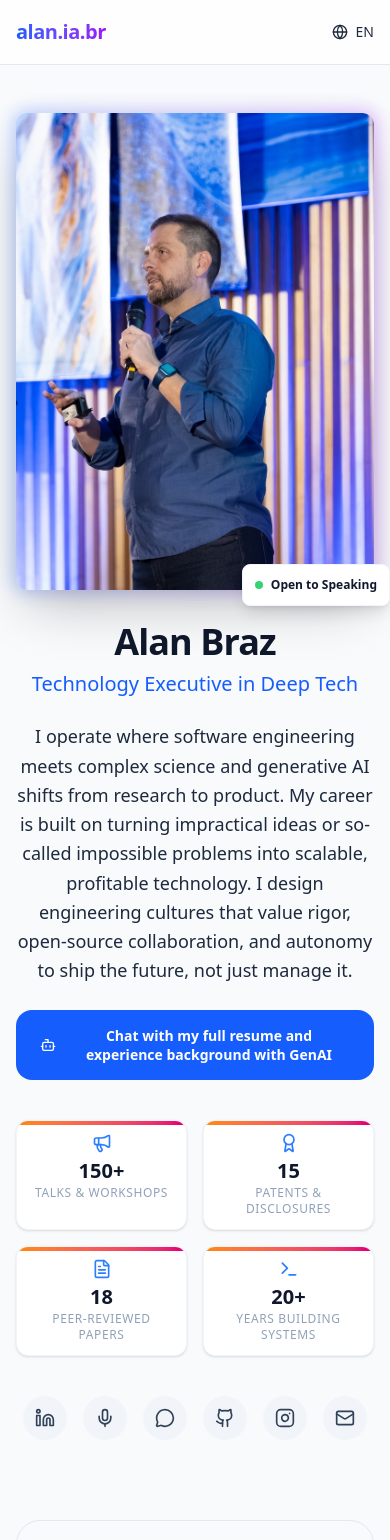
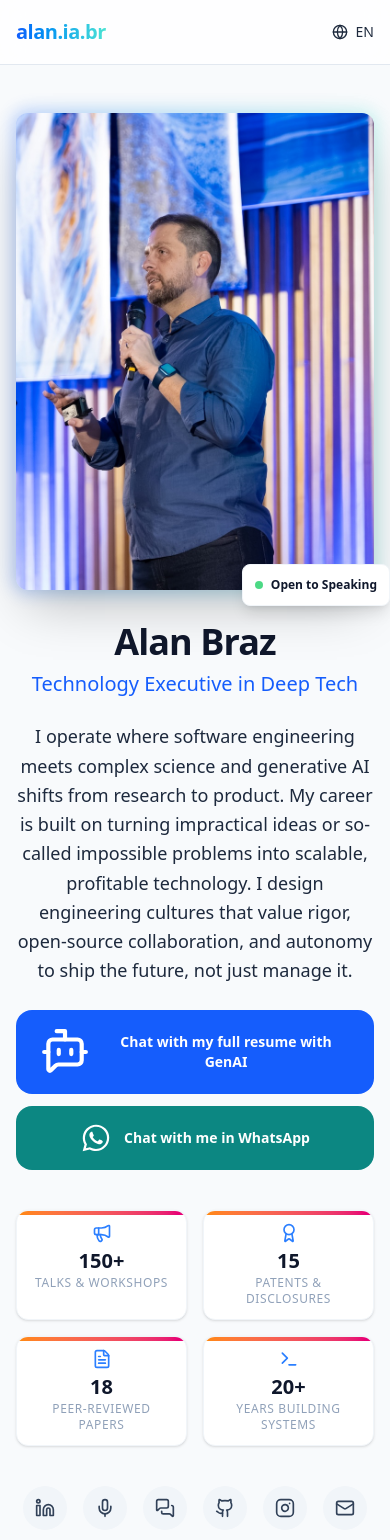
Before and after one commit to alanbraz/alanbraz.github.io, a React (Vite) app: page / in a window 390 px wide. Shown: the top 1540 px of the page. Built offline with nearby package versions, Linux system fonts and the light colour scheme.

Commit message:
icons and colors

```diff
--- a/output.css
+++ b/output.css
@@ -44,6 +44,26 @@
     --color-slate-900: oklch(20.8% 0.042 265.755);
     --color-slate-950: oklch(12.9% 0.042 264.695);
     --color-white: #fff;
+    --color-navy-50: #f3f6fb;
+    --color-navy-100: #e6edf8;
+    --color-navy-200: #c5d5ef;
+    --color-navy-300: #9bb3de;
+    --color-navy-400: #6d8fc8;
+    --color-navy-500: #3f66a8;
+    --color-navy-600: #2f4f86;
+    --color-navy-700: #263f6b;
+    --color-navy-800: #1f3357;
+    --color-navy-900: #182844;
+    --color-teal-50: #e6fffa;
+    --color-teal-100: #b8fff0;
+    --color-teal-200: #7ff7e4;
+    --color-teal-300: #4be3d3;
+    --color-teal-400: #2bc7ba;
+    --color-teal-500: #12a89f;
+    --color-teal-600: #0c8782;
+    --color-teal-700: #0f6b68;
+    --color-teal-800: #0f5554;
+    --color-teal-900: #0b3f3f;
     --spacing: 0.25rem;
     --container-2xl: 42rem;
     --container-3xl: 48rem;
@@ -90,6 +110,48 @@
     --default-mono-font-family: var(--font-mono);
   }
 }
+@layer utilities {
+  .text-navy-50 { color: var(--color-navy-50); }
+  .text-navy-100 { color: var(--color-navy-100); }
+  .text-navy-200 { color: var(--color-navy-200); }
+  .text-navy-300 { color: var(--color-navy-300); }
+  .text-navy-400 { color: var(--color-navy-400); }
+  .text-navy-500 { color: var(--color-navy-500); }
+  .text-navy-600 { color: var(--color-navy-600); }
+  .text-navy-700 { color: var(--color-navy-700); }
+  .text-navy-800 { color: var(--color-navy-800); }
+  .text-navy-900 { color: var(--color-navy-900); }
+  .bg-navy-50 { background-color: var(--color-navy-50); }
+  .bg-navy-100 { background-color: var(--color-navy-100); }
+  .bg-navy-200 { background-color: var(--color-navy-200); }
+  .bg-navy-300 { background-color: var(--color-navy-300); }
+  .bg-navy-400 { background-color: var(--color-navy-400); }
+  .bg-navy-500 { background-color: var(--color-navy-500); }
+  .bg-navy-600 { background-color: var(--color-navy-600); }
+  .bg-navy-700 { background-color: var(--color-navy-700); }
+  .bg-navy-800 { background-color: var(--color-navy-800); }
+  .bg-navy-900 { background-color: var(--color-navy-900); }
+  .text-teal-50 { color: var(--color-teal-50); }
+  .text-teal-100 { color: var(--color-teal-100); }
+  .text-teal-200 { color: var(--color-teal-200); }
+  .text-teal-300 { color: var(--color-teal-300); }
+  .text-teal-400 { color: var(--color-teal-400); }
+  .text-teal-500 { color: var(--color-teal-500); }
+  .text-teal-600 { color: var(--color-teal-600); }
+  .text-teal-700 { color: var(--color-teal-700); }
+  .text-teal-800 { color: var(--color-teal-800); }
+  .text-teal-900 { color: var(--color-teal-900); }
+  .bg-teal-50 { background-color: var(--color-teal-50); }
+  .bg-teal-100 { background-color: var(--color-teal-100); }
+  .bg-teal-200 { background-color: var(--color-teal-200); }
+  .bg-teal-300 { background-color: var(--color-teal-300); }
+  .bg-teal-400 { background-color: var(--color-teal-400); }
+  .bg-teal-500 { background-color: var(--color-teal-500); }
+  .bg-teal-600 { background-color: var(--color-teal-600); }
+  .bg-teal-700 { background-color: var(--color-teal-700); }
+  .bg-teal-800 { background-color: var(--color-teal-800); }
+  .bg-teal-900 { background-color: var(--color-teal-900); }
+}
 @layer base {
   *, ::after, ::before, ::backdrop, ::file-selector-button {
     box-sizing: border-box;
@@ -556,6 +618,12 @@
   .bg-purple-200 {
     background-color: var(--color-purple-200);
   }
+  .bg-purple-500 {
+    background-color: var(--color-purple-500);
+  }
+  .bg-purple-600 {
+    background-color: var(--color-purple-600);
+  }
   .bg-slate-50 {
     background-color: var(--color-slate-50);
   }
@@ -617,6 +685,22 @@
   }
   .to-purple-700 {
     --tw-gradient-to: var(--color-purple-700);
+    --tw-gradient-stops: var(--tw-gradient-via-stops, var(--tw-gradient-position), var(--tw-gradient-from) var(--tw-gradient-from-position), var(--tw-gradient-to) var(--tw-gradient-to-position));
+  }
+  .to-teal-300 {
+    --tw-gradient-to: var(--color-teal-300);
+    --tw-gradient-stops: var(--tw-gradient-via-stops, var(--tw-gradient-position), var(--tw-gradient-from) var(--tw-gradient-from-position), var(--tw-gradient-to) var(--tw-gradient-to-position));
+  }
+  .to-teal-600 {
+    --tw-gradient-to: var(--color-teal-600);
+    --tw-gradient-stops: var(--tw-gradient-via-stops, var(--tw-gradient-position), var(--tw-gradient-from) var(--tw-gradient-from-position), var(--tw-gradient-to) var(--tw-gradient-to-position));
+  }
+  .to-teal-700 {
+    --tw-gradient-to: var(--color-teal-700);
+    --tw-gradient-stops: var(--tw-gradient-via-stops, var(--tw-gradient-position), var(--tw-gradient-from) var(--tw-gradient-from-position), var(--tw-gradient-to) var(--tw-gradient-to-position));
+  }
+  .to-teal-900 {
+    --tw-gradient-to: var(--color-teal-900);
     --tw-gradient-stops: var(--tw-gradient-via-stops, var(--tw-gradient-position), var(--tw-gradient-from) var(--tw-gradient-from-position), var(--tw-gradient-to) var(--tw-gradient-to-position));
   }
   .bg-clip-text {
--- a/src/App.jsx
+++ b/src/App.jsx
@@ -14,24 +14,23 @@ import {
   Code,
   Terminal,
   ExternalLink,
-  Cpu,
   GraduationCap,
   MessageSquare,
-  Bot,
+  BotMessageSquare,
   Rss,
   Play,
   Radio,
   Video,
   Megaphone,
   Instagram,
-  Music,
-  MessageCircle
+  MessagesSquare
 } from 'lucide-react';
 import speakerImg from './assets/speaker.jpg';
 
 // --- Data & Content Configuration ---
 // const RESUME_CHAT_URL = "https://chatgpt.com/g/g-69246c1df0ec8191b36d8d7a8b84c249-alan-braz-liderando-transformacoes-com-ia";
 const RESUME_CHAT_URL = "https://cv.alanbraz.com.br";
+const WHATSAPP_CHAT_URL = "https://api.whatsapp.com/send?phone=5519999850853&text=Olá vi o seu site e gostaria de conversar sobre uma palestra com Alan Braz";
 
 const DATA = {
   en: {
@@ -53,7 +52,8 @@ const DATA = {
       role: "Technology Executive in Deep Tech",
       subrole: "Where software engineering, applied science, and business value converge.",
       cta: "See how I build defensible technology",
-      resume_chat: "Chat with my full resume and experience background with GenAI"
+      resume_chat: "Chat with my full resume with GenAI",
+      whatsapp_cta: "Chat with me in WhatsApp"
     },
     about: {
       title: "Engineering for Market Impact",
@@ -140,7 +140,7 @@ const DATA = {
           desc: "Deconstructing how frontier AI becomes enterprise advantage. Field-tested conversations on architecture, governance, and operating models.",
           tags: ["Podcast", "AI", "Strategy"],
           link: "https://podcast.ia.br",
-          icon: <Mic size={24} className="text-purple-500" />
+          icon: <Mic size={24} className="text-teal-500" />
         },
         {
           title: "AIMMX",
@@ -218,7 +218,8 @@ const DATA = {
       role: "Executivo de Tecnologia em Deep Tech",
       // subrole: "Onde engenharia de software, ciência aplicada e negócio se encontram.",
       cta: "Veja como construo tecnologia defensável",
-      resume_chat: "Converse com meu currículo completo com GenAI"
+      resume_chat: "Converse com meu currículo completo com GenAI",
+      whatsapp_cta: "Fale comigo no WhatsApp"
     },
     about: {
       title: "Engenharia para Impacto de Mercado",
@@ -305,7 +306,7 @@ const DATA = {
           desc: "Dissecando como IA de fronteira vira vantagem empresarial. Conversas testadas em campo sobre arquitetura, governança e modelos operacionais.",
           tags: ["Podcast", "IA", "Estratégia"],
           link: "https://podcast.ia.br",
-          icon: <Mic size={24} className="text-purple-500" />
+          icon: <Mic size={24} className="text-teal-500" />
         },
         {
           title: "AIMMX",
@@ -456,7 +457,7 @@ const PodcastFeed = ({ lang }) => {
       ) : (
         <div className="grid gap-4">
           {episodes.map((episode, i) => (
-            <div key={i} className="group bg-white dark:bg-slate-800 p-6 rounded-2xl shadow-sm border border-slate-100 dark:border-slate-700 hover:border-purple-500 dark:hover:border-purple-500 transition-all">
+            <div key={i} className="group bg-white dark:bg-slate-800 p-6 rounded-2xl shadow-sm border border-slate-100 dark:border-slate-700 hover:border-teal-500 dark:hover:border-teal-500 transition-all">
               <div className="flex flex-col md:flex-row gap-6 items-start">
 
                 {/* Thumbnail or Date Box Fallback */}
@@ -467,7 +468,7 @@ const PodcastFeed = ({ lang }) => {
                     className="hidden md:block w-32 h-32 object-cover rounded-xl shadow-md shrink-0"
                   />
                 ) : (
-                  <div className="hidden md:flex flex-col items-center justify-center w-32 h-32 bg-purple-100 dark:bg-purple-900/30 rounded-xl text-purple-700 dark:text-purple-300 shrink-0">
+                  <div className="hidden md:flex flex-col items-center justify-center w-32 h-32 bg-teal-100 dark:bg-teal-900/30 rounded-xl text-teal-700 dark:text-teal-300 shrink-0">
                      <span className="text-xs font-bold uppercase">{new Date(episode.pubDate).toLocaleString(lang, { month: 'short' })}</span>
                      <span className="text-3xl font-bold">{new Date(episode.pubDate).getDate()}</span>
                   </div>
@@ -480,7 +481,7 @@ const PodcastFeed = ({ lang }) => {
                      <span className="hidden md:inline">{t.subtitle}</span>
                   </div>
 
-                  <h3 className="text-lg font-bold text-slate-900 dark:text-white group-hover:text-purple-600 dark:group-hover:text-purple-400 transition-colors">
+                  <h3 className="text-lg font-bold text-slate-900 dark:text-white group-hover:text-teal-600 dark:group-hover:text-teal-400 transition-colors">
                     {episode.title}
                   </h3>
 
@@ -492,9 +493,9 @@ const PodcastFeed = ({ lang }) => {
                     href={episode.link}
                     target="_blank"
                     rel="noopener noreferrer"
-                    className="inline-flex items-center gap-2 text-sm font-bold text-purple-600 dark:text-purple-400 mt-2 hover:gap-3 transition-all"
+                    className="inline-flex items-center gap-2 text-sm font-bold text-teal-600 dark:text-teal-400 mt-2 hover:gap-3 transition-all"
                   >
-                    <div className="p-1.5 bg-purple-100 dark:bg-purple-900 rounded-full">
+                    <div className="p-1.5 bg-teal-100 dark:bg-teal-900 rounded-full">
                       <Play size={12} fill="currentColor" />
                     </div>
                     {t.listen}
@@ -607,7 +608,7 @@ export default function AlanBrazPortfolio() {
         {/* Navbar */}
         <nav className="sticky top-0 z-50 backdrop-blur-md bg-white/80 dark:bg-slate-950/80 border-b border-slate-200 dark:border-slate-800">
           <div className="max-w-5xl mx-auto px-4 sm:px-6 h-16 flex justify-between items-center">
-            <span className="font-bold text-xl tracking-tight bg-gradient-to-r from-blue-600 to-purple-600 bg-clip-text text-transparent">
+            <span className="font-bold text-xl tracking-tight bg-gradient-to-r from-blue-600 to-teal-300 bg-clip-text text-transparent">
               alan.ia.br
             </span>
 
@@ -634,7 +635,7 @@ export default function AlanBrazPortfolio() {
           {/* Hero Section */}
           <section className="flex flex-col md:flex-row gap-8 md:gap-16 items-center md:items-start">
             <div className="w-full md:w-1/3 shrink-0 relative group">
-              <div className="absolute -inset-1 bg-gradient-to-r from-blue-600 to-purple-600 rounded-2xl blur opacity-25 group-hover:opacity-50 transition duration-1000"></div>
+              <div className="absolute -inset-1 bg-gradient-to-r from-blue-600 to-teal-300 rounded-2xl blur opacity-25 group-hover:opacity-50 transition duration-1000"></div>
               <div className="relative aspect-[3/4] w-full rounded-xl overflow-hidden shadow-2xl">
                 <img
                   src={speakerImg}
@@ -649,8 +650,9 @@ export default function AlanBrazPortfolio() {
               {/* Floating Badge */}
               <div className="absolute -bottom-4 -right-4 bg-white dark:bg-slate-800 p-3 rounded-lg shadow-lg flex items-center gap-2 border border-slate-100 dark:border-slate-700">
                  <div className="w-2 h-2 bg-green-500 rounded-full animate-pulse"></div>
-                 <span className="text-xs font-bold text-slate-900 dark:text-white">Open to Speaking</span>
+                 <span className="text-xs font-bold text-slate-900 dark:text-white">{(lang === 'en' ? 'Open to Speaking' : 'Contrate para palestras')}</span>
               </div>
+
             </div>
 
             <div className="flex-1 text-center md:text-left space-y-6">
@@ -670,15 +672,32 @@ export default function AlanBrazPortfolio() {
                 {t.about.text}
               </p>
 
+              <div className="flex flex-col sm:flex-row gap-3 w-full">
                 <a
                   href={RESUME_CHAT_URL}
                   target="_blank"
                   rel="noopener noreferrer"
-                className="inline-flex items-center justify-center gap-3 px-6 py-4 rounded-2xl bg-blue-600 dark:bg-blue-500 text-white font-semibold hover:shadow-lg hover:-translate-y-0.5 transition-all w-full md:w-auto text-center"
+                  className="inline-flex items-center justify-center gap-3 px-6 py-4 rounded-2xl bg-blue-600 dark:bg-blue-500 text-white font-semibold hover:shadow-lg hover:-translate-y-0.5 transition-all w-full sm:w-auto text-center"
                 >
-                <Bot size={26} aria-hidden="true" />
+                  <BotMessageSquare size={52} aria-hidden="true" />
                   <span className="text-sm leading-snug">{t.hero.resume_chat}</span>
                 </a>
+
+                <a
+                  href={WHATSAPP_CHAT_URL}
+                  target="_blank"
+                  rel="noopener noreferrer"
+                  className="inline-flex items-center justify-center gap-3 px-6 py-4 rounded-2xl bg-teal-600 dark:bg-teal-700 text-white font-semibold hover:shadow-lg hover:-translate-y-0.5 transition-all w-full sm:w-auto text-center"
+                >
+                  <img
+                    src="/whatsapp.svg"
+                    alt="WhatsApp"
+                    className="h-8 w-8"
+                    aria-hidden="true"
+                  />
+                  <span className="text-sm leading-snug">{t.hero.whatsapp_cta}</span>
+                </a>
+              </div>
 
               {/* Stats Grid */}
               <div className="grid grid-cols-2 sm:grid-cols-4 gap-4 py-4">
@@ -695,7 +714,7 @@ export default function AlanBrazPortfolio() {
               <div className="flex flex-wrap gap-4 justify-center md:justify-start">
                 <SocialLink href="https://linkedin.com/in/alanbraz" icon={<Linkedin size={20} />} label="LinkedIn" />
                 <SocialLink href="https://podcast.ia.br" icon={<Mic size={20} />} label="Spotify" />
-                <SocialLink href="https://comece.ia.br" icon={<MessageCircle size={20} />} label="WhatsApp" />
+                <SocialLink href="https://comece.ia.br" icon={<MessagesSquare size={20} />} label="WhatsApp" />
                 <SocialLink href="https://github.com/alanbraz" icon={<Github size={20} />} label="GitHub" />
                 <SocialLink href="https://instagram.com/pullrecast" icon={<Instagram size={20} />} label="Instagram" />
                 {/* <SocialLink href="https://researcher.ibm.com/researcher/view.php" icon={<BookOpen size={20} />} label="IBM Research" /> */}
@@ -795,7 +814,7 @@ export default function AlanBrazPortfolio() {
           </section>
 
           {/* Contact & Mentoring - NEW SECTION */}
-          <section className="bg-gradient-to-r from-blue-600 to-purple-700 rounded-3xl p-8 md:p-12 text-center md:text-left relative overflow-hidden">
+          <section className="bg-gradient-to-r from-blue-600 to-teal-300 rounded-3xl p-8 md:p-12 text-center md:text-left relative overflow-hidden">
             <div className="absolute top-0 right-0 w-full h-full bg-[url('https://www.transparenttextures.com/patterns/cubes.png')] opacity-10"></div>
             <div className="relative z-10 flex flex-col md:flex-row items-center justify-between gap-8">
               <div className="space-y-4 max-w-2xl">
```
Also changed, not shown: public/whatsapp.svg (added). Lines whose indentation alone changed are shown as unchanged.
